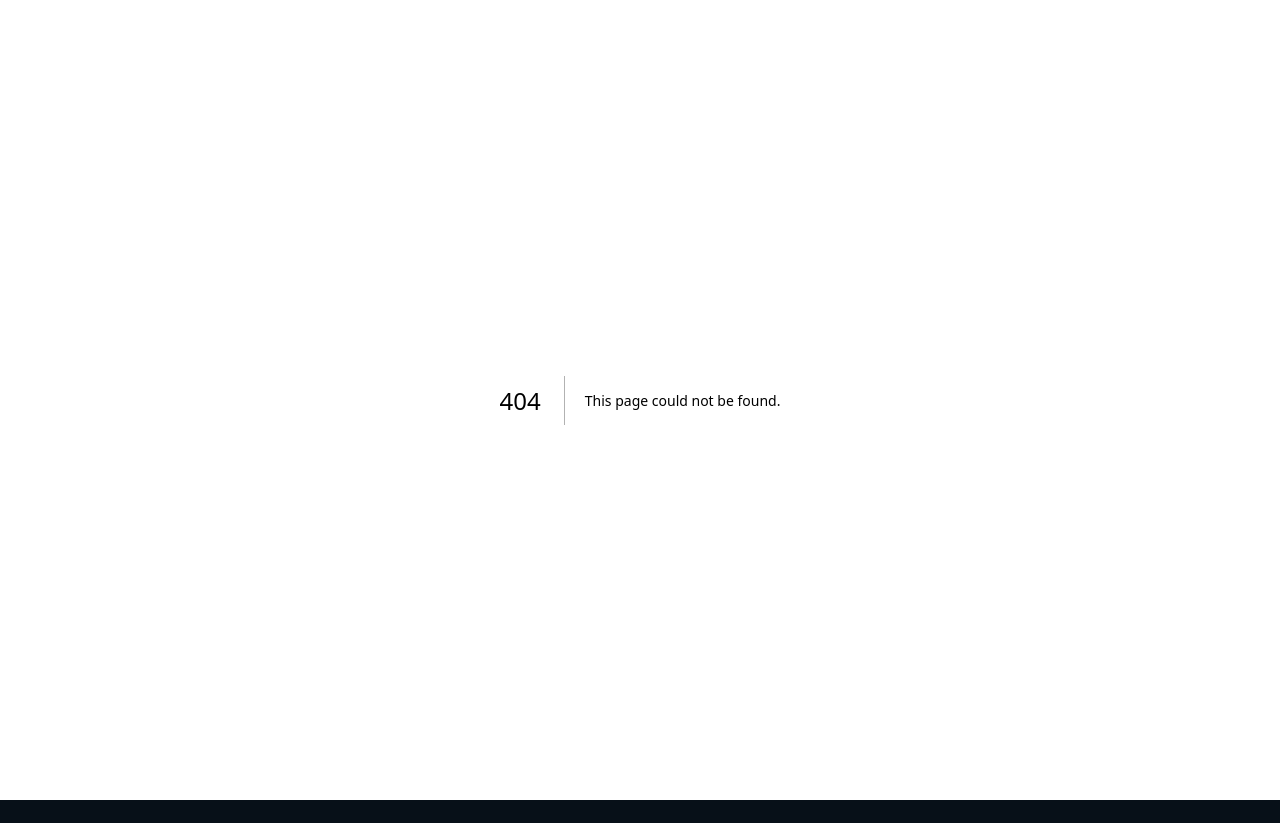
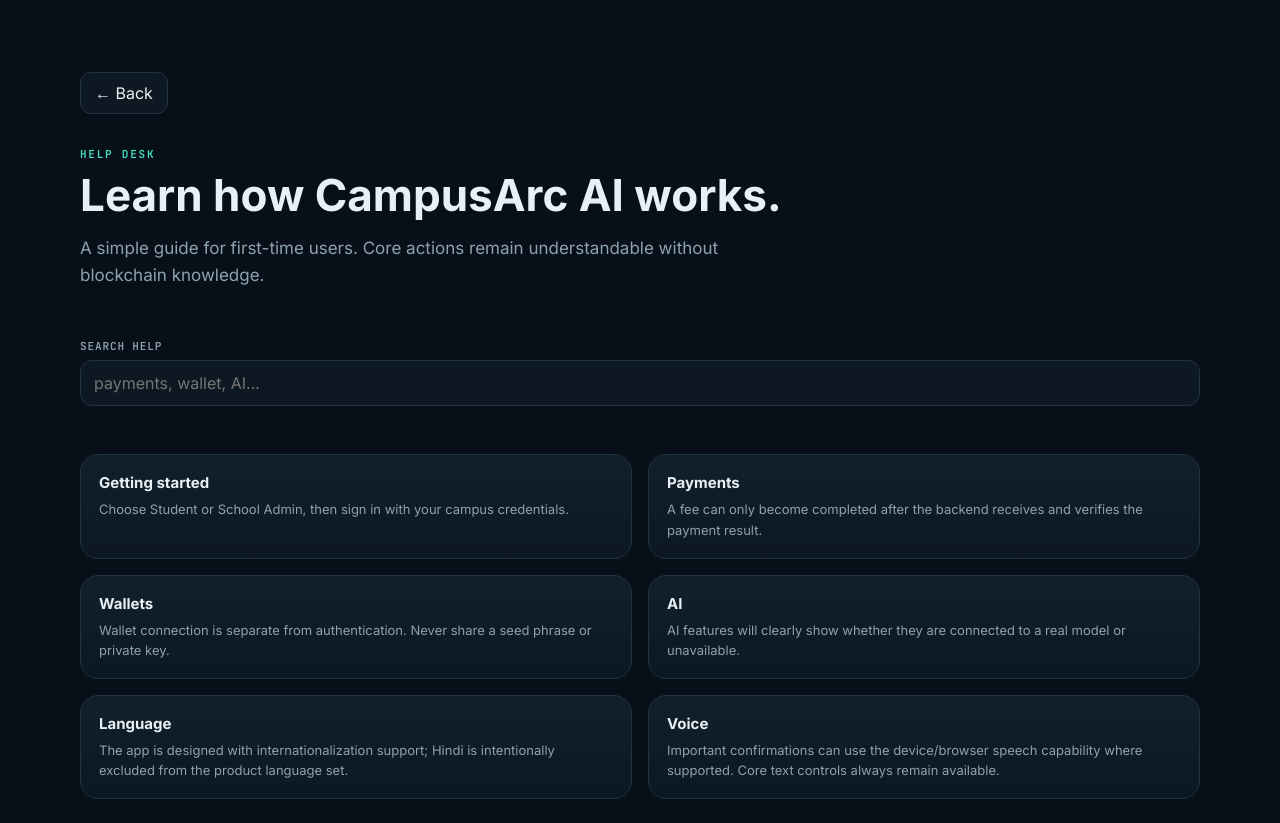
Before and after one commit to AMRISHKUMARDWIVEDI08/CampusArc-AI, a Next.js app in the folder frontend/: page /help in a window 1280 px wide. Before the commit this address had no page. Before the commit the page ends 800 px from the top, so only its background shows below. Built offline with nearby package versions, Linux system fonts and the light colour scheme.

Commit message:
feat(frontend): add user-facing help desk

```diff
--- /dev/null
+++ b/frontend/app/help/page.js
@@ -0,0 +1,29 @@
+'use client';
+
+import { useState } from 'react';
+import { useRouter } from 'next/navigation';
+
+const items = [
+  ['Getting started', 'Choose Student or School Admin, then sign in with your campus credentials.'],
+  ['Payments', 'A fee can only become completed after the backend receives and verifies the payment result.'],
+  ['Wallets', 'Wallet connection is separate from authentication. Never share a seed phrase or private key.'],
+  ['AI', 'AI features will clearly show whether they are connected to a real model or unavailable.'],
+  ['Language', 'The app is designed with internationalization support; Hindi is intentionally excluded from the product language set.'],
+  ['Voice', 'Important confirmations can use the device/browser speech capability where supported. Core text controls always remain available.'],
+];
+
+export default function HelpPage() {
+  const router = useRouter();
+  const [query, setQuery] = useState('');
+  const filtered = items.filter(([title, text]) => `${title} ${text}`.toLowerCase().includes(query.toLowerCase()));
+  return (
+    <main className="page">
+      <div className="shell hero" style={{ paddingBottom: 26 }}>
+        <button className="btn" onClick={() => router.back()}>← Back</button>
+        <div style={{ marginTop: 28 }}><span className="eyebrow">help desk</span><h1 style={{ fontSize: 44, marginTop: 12 }}>Learn how CampusArc AI works.</h1><p style={{ marginTop: 10 }}>A simple guide for first-time users. Core actions remain understandable without blockchain knowledge.</p></div>
+      </div>
+      <section className="shell section"><div className="field"><label htmlFor="help-search">Search help</label><input id="help-search" value={query} onChange={(e) => setQuery(e.target.value)} placeholder="payments, wallet, AI…" /></div></section>
+      <section className="shell section"><div className="grid grid-2">{filtered.map(([title, text]) => <article className="card" key={title}><h3>{title}</h3><p>{text}</p></article>)}</div>{filtered.length === 0 ? <div className="empty" style={{ marginTop: 16 }}>No matching help article.</div> : null}</section>
+    </main>
+  );
+}
```
